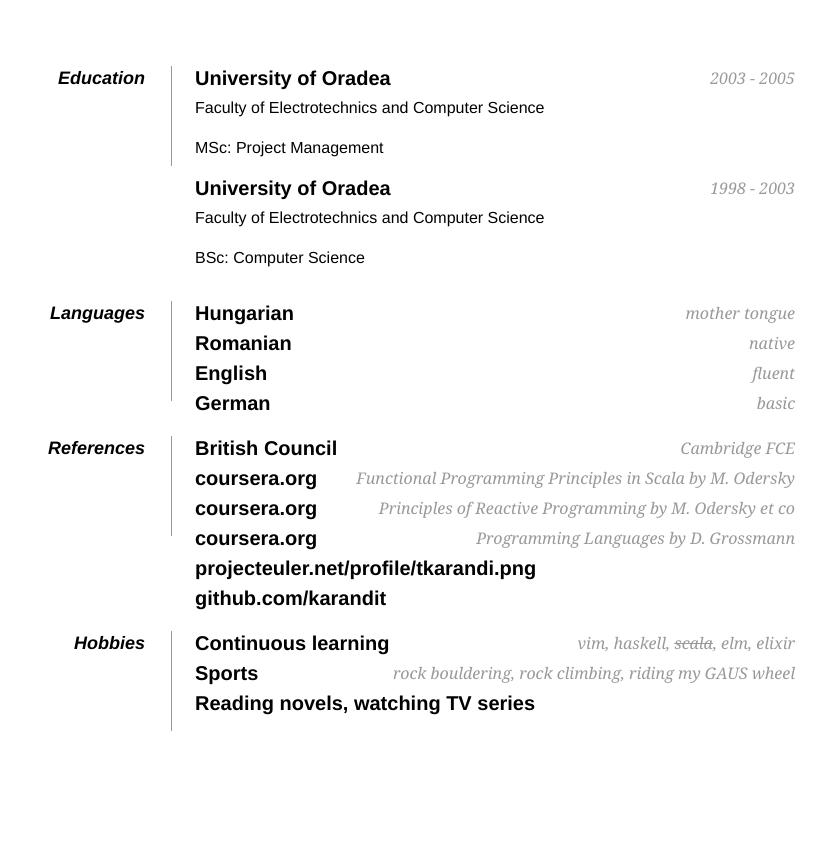
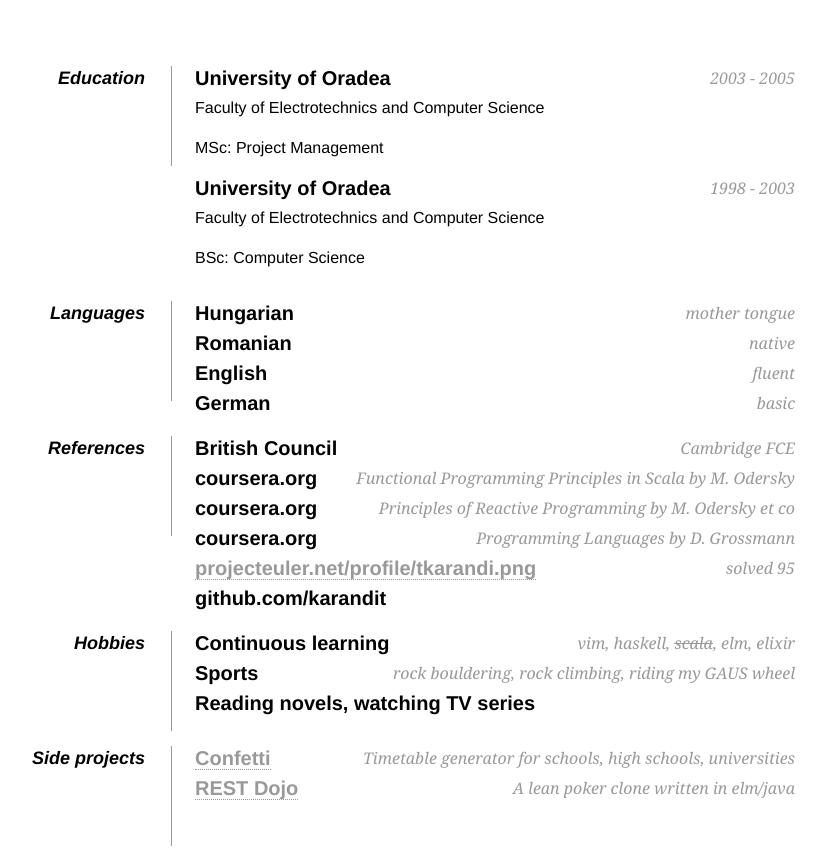
Before and after one commit to karandit/karandit.github.io, a website: page index.html in a window 1280 px wide. Shown: the part 1373-2237 px from the top of the page, without its empty margins (245-1071 px from the left). Before the commit the page ends 2179 px from the top, so only its background shows below. Drawn offline with Linux system fonts and the light colour scheme.

Commit message:
Add Side projects section

```diff
--- a/index.html
+++ b/index.html
@@ -125,16 +125,23 @@
                 <h2>coursera.org <span>Functional Programming Principles in Scala by M. Odersky</span></h2>
                 <h2>coursera.org <span>Principles of Reactive Programming by M. Odersky et co</span></h2>
                 <h2>coursera.org <span>Programming Languages by D. Grossmann</span></h2>
-                <h2>projecteuler.net/profile/tkarandi.png</h2>
+                <h2><a href="http://projecteuler.net/profile/tkarandi.png">projecteuler.net/profile/tkarandi.png</a><span>solved 95</span></h2>
                 <h2>github.com/karandit</h2>
             </dd>
 
             <dd class="clear"></dd>
             <dt>Hobbies</dt>
             <dd>
-                <h2>Continuous learning<span>vim, haskell, <s>scala</s>, elm, elixir</span> </h2>
+                <h2>Continuous learning<span>vim, haskell, <s>scala</s>, elm, elixir</span></h2>
                 <h2>Sports<span>rock bouldering, rock climbing, riding my GAUS wheel</span></h2>
                 <h2>Reading novels, watching TV series</h2>
+            </dd>
+
+            <dd class="clear"></dd>
+            <dt>Side projects</dt>
+            <dd>
+                <h2><a href="http://karandit.github.io/confetti/">Confetti</a><span>Timetable generator for schools, high schools, universities</span></h2>
+                <h2><a href="http://karandit.github.io/rest_dojo_web/">REST Dojo</a><span>A lean poker clone written in elm/java</span></h2>
             </dd>
             <dd class="clear"></dd>
         </dl>
```
